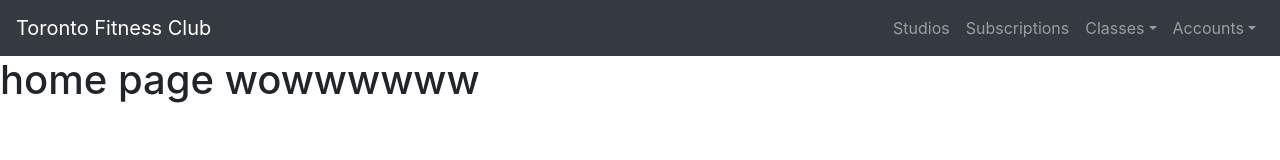
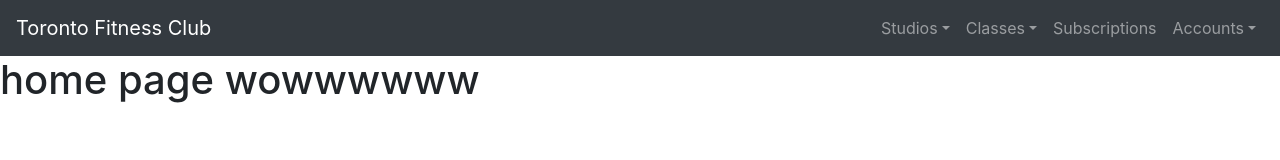
Before and after one commit to halasheta/toronto-fitness-club, a React (Create React App) app in the folder PF/fitness-club/: page / in a window 1280 px wide. Shown: the top 160 px of the page. Built offline with nearby package versions, Linux system fonts and the light colour scheme; no server answers.

Commit message:
changes to navbar

```diff
--- a/PF/fitness-club/src/pages/nav-bar/index.js
+++ b/PF/fitness-club/src/pages/nav-bar/index.js
@@ -32,8 +32,11 @@ const Layout = () => {
             <Navbar bg="dark" variant="dark">
                 <NavbarBrand href="/">Toronto Fitness Club</NavbarBrand>
                 <Nav className="ml-auto">
-                    <LinkContainer to="/studios"><NavLink>Studios</NavLink></LinkContainer>
-                    <LinkContainer to="/subscriptions"><NavLink>Subscriptions</NavLink></LinkContainer>
+
+                    <NavDropdown title="Studios" id="nav-dropdown-logged-in">
+                        <NavDropdown.Item as={Link} to="/studios"> View All Studios</NavDropdown.Item>
+                        <NavDropdown.Item as={Link} to="/studios/map">Studios near me</NavDropdown.Item>
+                    </NavDropdown>
 
                     {/*// TODO: add /classes/schedule to router*/}
 
@@ -41,6 +44,8 @@ const Layout = () => {
                         <NavDropdown.Item as={Link} to="/classes"> View All Classes</NavDropdown.Item>
                         <NavDropdown.Item as={Link} to="/classes/schedule">Class Schedule</NavDropdown.Item>
                     </NavDropdown>
+
+                    <LinkContainer to="/subscriptions"><NavLink>Subscriptions</NavLink></LinkContainer>
 
                     {loggedIn &&
                         <NavDropdown title="Accounts" id="nav-dropdown-logged-in">
```
Also changed, not shown: PF/fitness-club/src/components/Studio/StudioMap/style.css (added), PF/fitness-club/src/cors.js (added).
